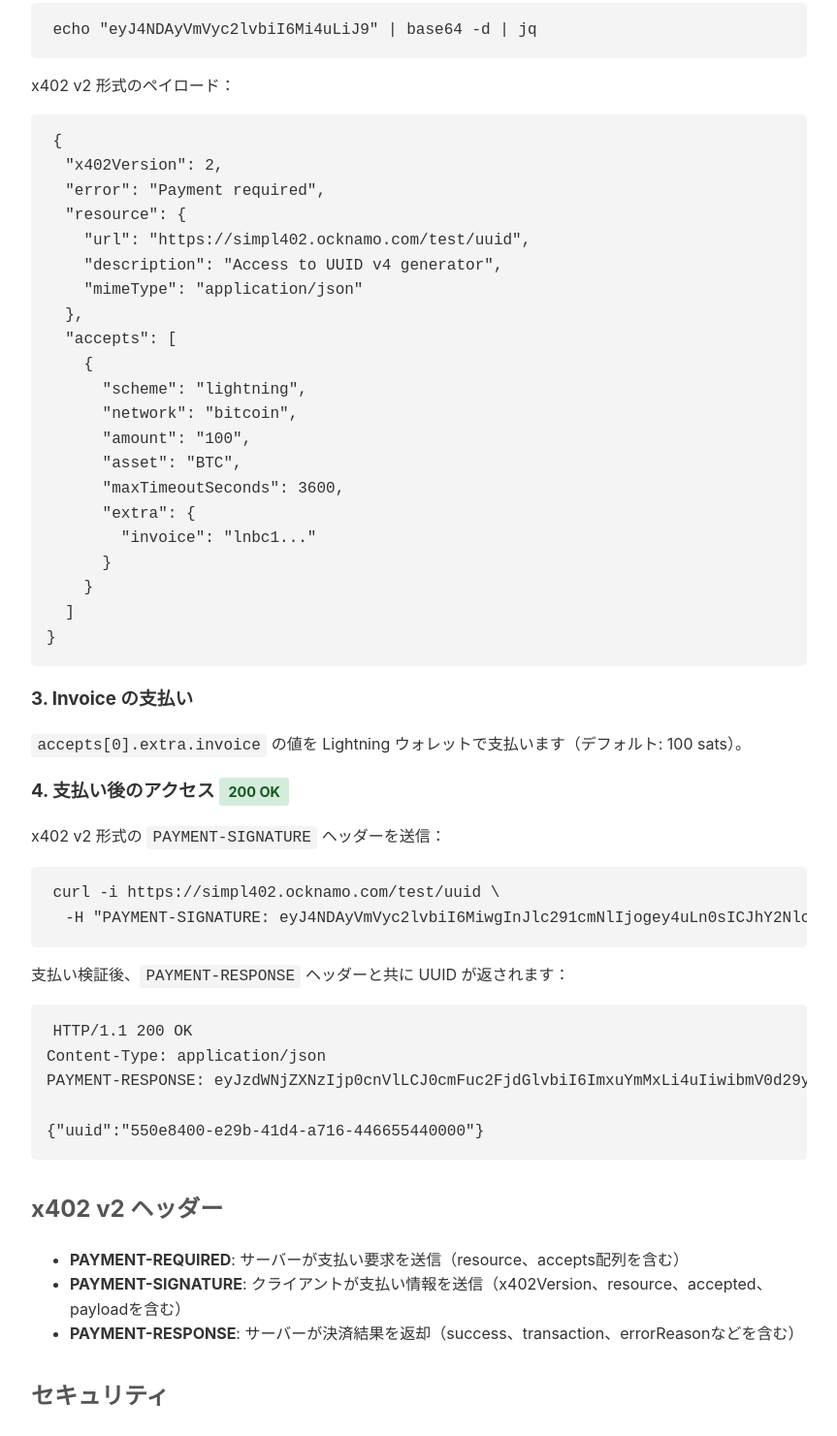
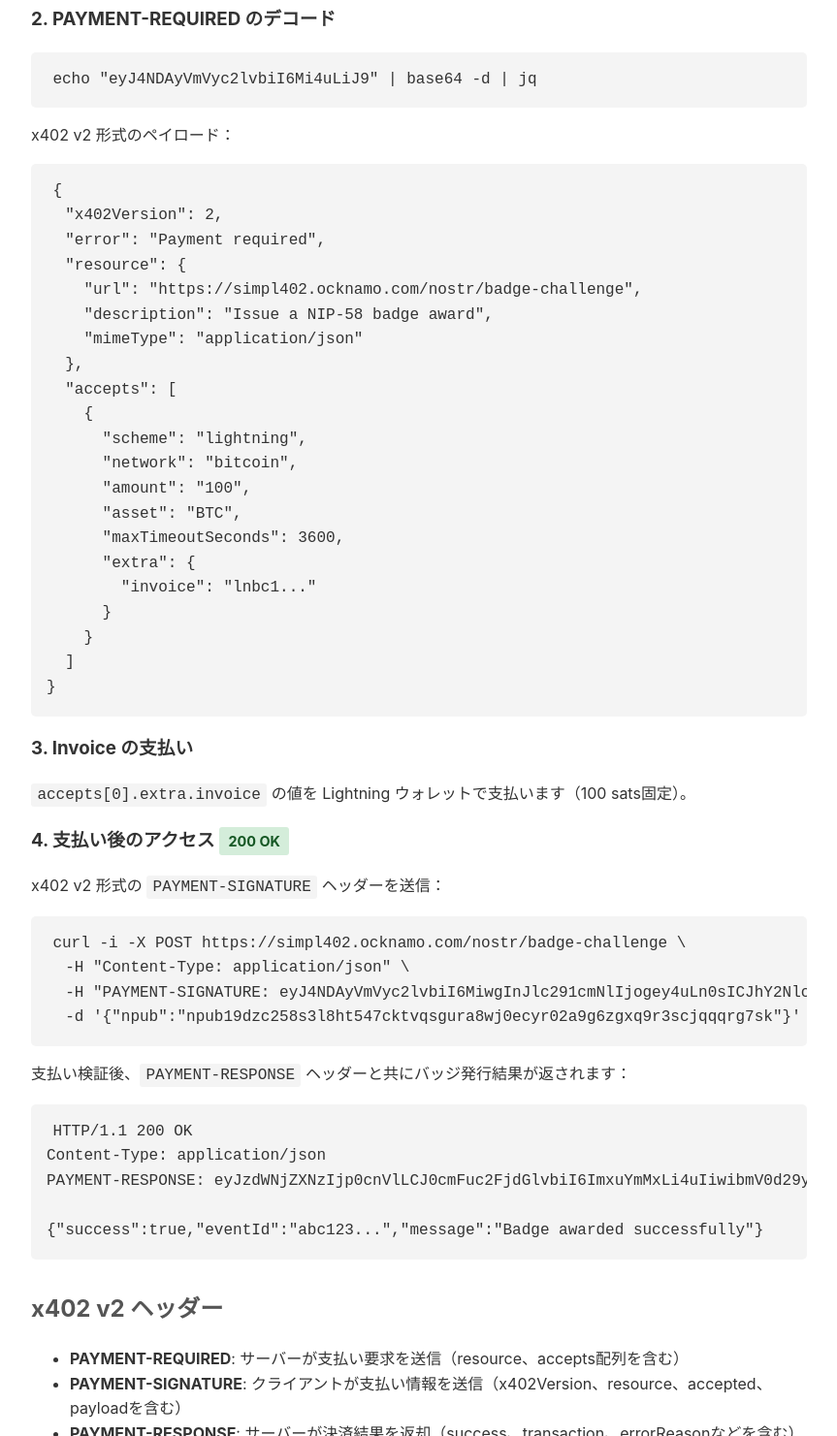
Before and after one commit to ocknamo/simpl402, a website: page nostr-api/public/index.html in a window 1280 px wide. Shown: the part 1006-2487 px from the top of the page at 97% size, without its empty margins (208-1071 px from the left). Drawn offline with Linux system fonts and the light colour scheme.

Commit message:
feat: update site

```diff
--- a/nostr-api/public/index.html
+++ b/nostr-api/public/index.html
@@ -86,7 +86,9 @@
 		<h2>使い方</h2>
 
 		<h3>1. 初回リクエスト <span class="status-badge status-402">402 Payment Required</span></h3>
-		<pre><code>curl -i https://simpl402.ocknamo.com/test/uuid</code></pre>
+		<pre><code>curl -i -X POST https://simpl402.ocknamo.com/nostr/badge-challenge \
+  -H "Content-Type: application/json" \
+  -d '{"npub":"npub19dzc258s3l8ht547cktvqsgura8wj0ecyr02a9g6zgxq9r3scjqqqrg7sk"}'</code></pre>
 		<p>レスポンスに x402 v2 形式の <code>PAYMENT-REQUIRED</code> ヘッダーが返されます。</p>
 		<pre><code>HTTP/1.1 402 Payment Required
 Content-Type: application/json
@@ -101,8 +103,8 @@ PAYMENT-REQUIRED: eyJ4NDAyVmVyc2lvbiI6MiwgImVycm9yIjogIi4uLiIsICJyZXNvdXJjZSI6IH
   "x402Version": 2,
   "error": "Payment required",
   "resource": {
-    "url": "https://simpl402.ocknamo.com/test/uuid",
-    "description": "Access to UUID v4 generator",
+    "url": "https://simpl402.ocknamo.com/nostr/badge-challenge",
+    "description": "Issue a NIP-58 badge award",
     "mimeType": "application/json"
   },
   "accepts": [
@@ -120,18 +122,20 @@ PAYMENT-REQUIRED: eyJ4NDAyVmVyc2lvbiI6MiwgImVycm9yIjogIi4uLiIsICJyZXNvdXJjZSI6IH
 }</code></pre>
 
 		<h3>3. Invoice の支払い</h3>
-		<p><code>accepts[0].extra.invoice</code> の値を Lightning ウォレットで支払います（デフォルト: 100 sats）。</p>
+		<p><code>accepts[0].extra.invoice</code> の値を Lightning ウォレットで支払います（100 sats固定）。</p>
 
 		<h3>4. 支払い後のアクセス <span class="status-badge status-200">200 OK</span></h3>
 		<p>x402 v2 形式の <code>PAYMENT-SIGNATURE</code> ヘッダーを送信：</p>
-		<pre><code>curl -i https://simpl402.ocknamo.com/test/uuid \
-  -H "PAYMENT-SIGNATURE: eyJ4NDAyVmVyc2lvbiI6MiwgInJlc291cmNlIjogey4uLn0sICJhY2NlcHRlZCI6IHsuLi59LCAicGF5bG9hZCI6IHsuLi59fQ=="</code></pre>
-		<p>支払い検証後、<code>PAYMENT-RESPONSE</code> ヘッダーと共に UUID が返されます：</p>
+		<pre><code>curl -i -X POST https://simpl402.ocknamo.com/nostr/badge-challenge \
+  -H "Content-Type: application/json" \
+  -H "PAYMENT-SIGNATURE: eyJ4NDAyVmVyc2lvbiI6MiwgInJlc291cmNlIjogey4uLn0sICJhY2NlcHRlZCI6IHsuLi59LCAicGF5bG9hZCI6IHsuLi59fQ==" \
+  -d '{"npub":"npub19dzc258s3l8ht547cktvqsgura8wj0ecyr02a9g6zgxq9r3scjqqqrg7sk"}'</code></pre>
+		<p>支払い検証後、<code>PAYMENT-RESPONSE</code> ヘッダーと共にバッジ発行結果が返されます：</p>
 		<pre><code>HTTP/1.1 200 OK
 Content-Type: application/json
 PAYMENT-RESPONSE: eyJzdWNjZXNzIjp0cnVlLCJ0cmFuc2FjdGlvbiI6ImxuYmMxLi4uIiwibmV0d29yayI6ImJpdGNvaW4iLCJwYXllciI6ImFub255bW91cyIsImV4dHJhIjp7Li4ufX0=
 
-{"uuid":"550e8400-e29b-41d4-a716-446655440000"}</code></pre>
+{"success":true,"eventId":"abc123...","message":"Badge awarded successfully"}</code></pre>
 
 		<h2>x402 v2 ヘッダー</h2>
 		<ul>
```
